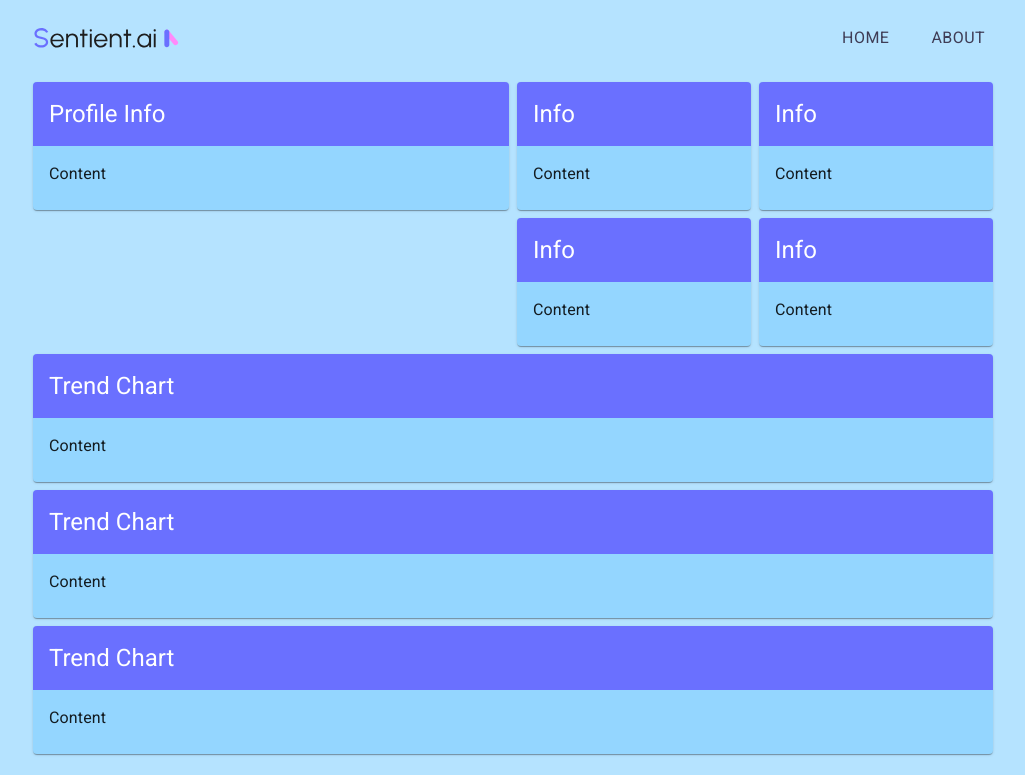
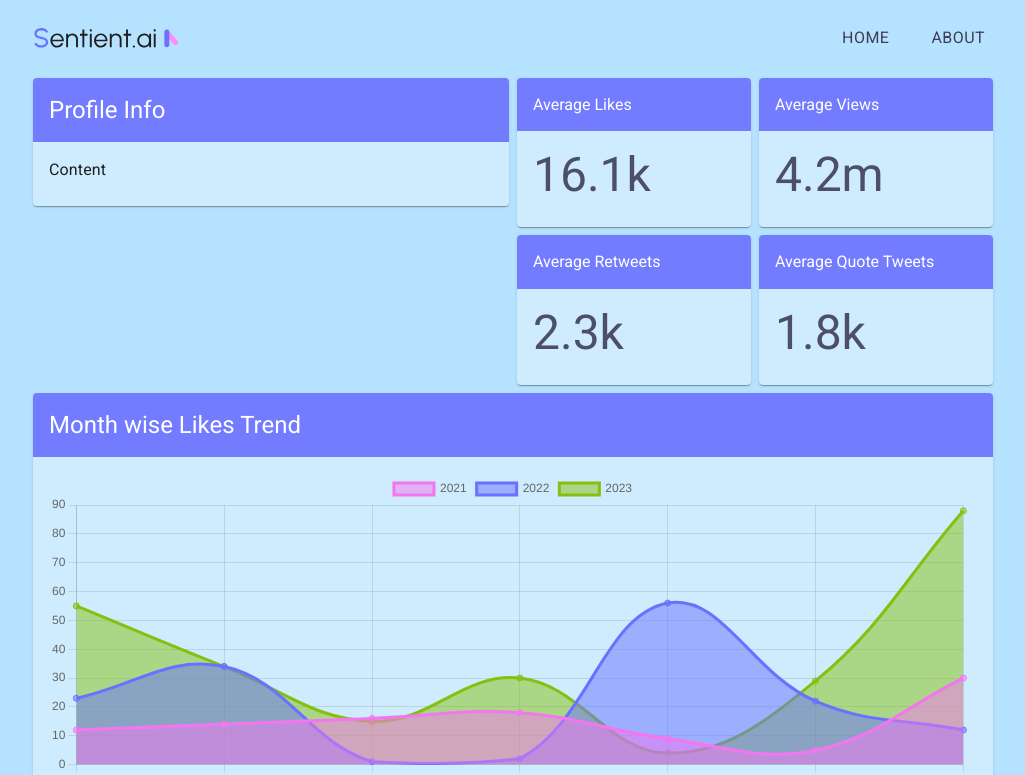
Before and after one commit to om-varshney/Sentient.ai, a React (Create React App) app in the folder Frontend/sentient/: page / in a window 1280 px wide. Shown: the part 802-1577 px from the top of the page, without its empty margins (127-1152 px from the left). Built offline with nearby package versions, Linux system fonts and the light colour scheme.

Commit message:
Charts Added

```diff
--- a/Frontend/sentient/package.json
+++ b/Frontend/sentient/package.json
@@ -15,8 +15,10 @@
     "@testing-library/user-event": "^13.5.0",
     "chart.js": "^4.2.1",
     "dayjs": "^1.11.7",
+    "faker": "^6.6.6",
     "prettier": "^2.8.4",
     "react": "^18.2.0",
+    "react-chartjs-2": "^5.2.0",
     "react-dom": "^18.2.0",
     "react-redux": "^8.0.5",
     "react-scripts": "5.0.1",
--- a/Frontend/sentient/src/Components/application/SentimentDashboard/chartCard.js
+++ b/Frontend/sentient/src/Components/application/SentimentDashboard/chartCard.js
@@ -1,26 +1,96 @@
 import Card from "@mui/material/Card";
 import CardContent from "@mui/material/CardContent";
 import { CardHeader } from "@mui/material";
-import Typography from "@mui/material/Typography";
 import { makeStyles } from "@mui/styles";
+import {
+  Chart as ChartJS,
+  CategoryScale,
+  LinearScale,
+  BarElement,
+  Title,
+  Tooltip,
+  Legend,
+} from "chart.js";
+import { Bar } from "react-chartjs-2";
 
 const useStyles = makeStyles((theme) => ({
   chartCard: {
-    backgroundColor: "#94D6FF !important",
+    backgroundColor: "#ceecfd !important",
   },
   chartTitle: {
-    backgroundColor: "#6A70FF",
+    backgroundColor: "rgba(106,112,255,0.9)",
     color: "#fff",
   },
 }));
+
+ChartJS.register(
+  CategoryScale,
+  LinearScale,
+  BarElement,
+  Title,
+  Tooltip,
+  Legend
+);
+
+export const options = {
+  responsive: true,
+  maintainAspectRatio: false,
+  plugins: {
+    legend: {
+      position: "top",
+    },
+    title: {
+      display: false,
+      text: "Chart.js Bar Chart",
+    },
+  },
+};
+
+const labels = ["January", "February", "March", "April", "May", "June", "July"];
+
+export const data = {
+  labels,
+  datasets: [
+    {
+      label: "2021",
+      data: [12, 14, 16, 18, 9, 5, 30],
+      borderColor: "rgba(244,118,239,1)",
+      backgroundColor: "rgba(244,118,239,0.5)",
+      borderRadius: 50,
+      borderWidth: 2,
+    },
+    {
+      label: "2022",
+      data: [23, 34, 1, 2, 56, 22, 12],
+      borderColor: "rgba(106,112,255,1)",
+      backgroundColor: "rgba(106,112,255,0.5)",
+      borderRadius: 50,
+      borderWidth: 2,
+    },
+    {
+      label: "2023",
+      data: [55, 34, 15, 30, 4, 29, 88],
+      borderColor: "rgba(135,191,16,1)",
+      backgroundColor: "rgba(135,191,16,0.5)",
+      borderRadius: 50,
+      borderWidth: 2,
+    },
+  ],
+};
 
 export default function ChartCard() {
   const classes = useStyles();
   return (
     <Card className={classes.chartCard}>
-      <CardHeader title="Trend Chart" className={classes.chartTitle} />
+      <CardHeader title="Bar Chart" className={classes.chartTitle} />
       <CardContent>
-        <Typography>Content</Typography>
+        <div
+          style={{
+            height: "40vh",
+          }}
+        >
+          <Bar options={options} data={data} type={"bar"} />
+        </div>
       </CardContent>
     </Card>
   );
--- a/Frontend/sentient/src/Components/application/SentimentDashboard/dashboard.js
+++ b/Frontend/sentient/src/Components/application/SentimentDashboard/dashboard.js
@@ -28,6 +28,7 @@ const useStyles = makeStyles((theme) => ({
     justifyContent: "center",
     alignContent: "flex-start",
     zIndex: 1,
+    paddingBottom: "8px",
   },
   backgroundEffect1: {
     position: "fixed",
--- a/Frontend/sentient/src/Components/application/SentimentDashboard/infoCard.js
+++ b/Frontend/sentient/src/Components/application/SentimentDashboard/infoCard.js
@@ -6,10 +6,10 @@ import { makeStyles } from "@mui/styles";
 
 const useStyles = makeStyles((theme) => ({
   infoCard: {
-    backgroundColor: "#94D6FF !important",
+    backgroundColor: "#ceecfd !important",
   },
   infoTitle: {
-    backgroundColor: "#6A70FF",
+    backgroundColor: "rgba(106,112,255,0.9)",
     color: "#fff",
   },
 }));
--- a/Frontend/sentient/src/Components/application/SentimentDashboard/radarCard.js
+++ b/Frontend/sentient/src/Components/application/SentimentDashboard/radarCard.js
@@ -3,16 +3,86 @@ import CardContent from "@mui/material/CardContent";
 import { CardHeader } from "@mui/material";
 import Typography from "@mui/material/Typography";
 import { makeStyles } from "@mui/styles";
+import {
+  Chart as ChartJS,
+  RadialLinearScale,
+  PointElement,
+  LineElement,
+  Filler,
+  Tooltip,
+  Legend,
+} from "chart.js";
+import { Bar, Radar } from "react-chartjs-2";
+
+ChartJS.register(
+  RadialLinearScale,
+  PointElement,
+  LineElement,
+  Filler,
+  Tooltip,
+  Legend
+);
 
 const useStyles = makeStyles((theme) => ({
   radarCard: {
-    backgroundColor: "#94D6FF !important",
+    backgroundColor: "#ceecfd !important",
   },
   radarTitle: {
-    backgroundColor: "#6A70FF",
+    backgroundColor: "rgba(106,112,255,0.9)",
     color: "#fff",
   },
 }));
+
+export const options = {
+  responsive: true,
+  maintainAspectRatio: false,
+  plugins: {
+    legend: {
+      position: "top",
+    },
+    title: {
+      display: false,
+      text: "Chart.js Bar Chart",
+    },
+  },
+  scales: {
+    r: {
+      ticks: {
+        // https://www.chartjs.org/docs/latest/axes/radial/#ticks
+        backdropColor: "transparent", // https://www.chartjs.org/docs/latest/axes/_common_ticks.html
+      },
+    },
+  },
+};
+
+const labels = ["January", "February", "March", "April", "May", "June", "July"];
+
+export const data = {
+  labels,
+  datasets: [
+    {
+      label: "2021",
+      data: [12, 14, 16, 18, 9, 5, 30],
+      borderColor: "#F476EF",
+      backgroundColor: "rgba(244,118,239,0.5)",
+      tension: 0.1,
+    },
+    {
+      label: "2022",
+      data: [23, 34, 1, 2, 56, 22, 12],
+      borderColor: "#6A70FF",
+      backgroundColor: "rgba(106,112,255,0.5)",
+      tension: 0.1,
+    },
+    {
+      label: "2023",
+      data: [55, 34, 15, 30, 4, 29, 88],
+      borderColor: "#87BF10",
+      backgroundColor: "rgba(135,191,16,0.5)",
+      tension: 0.1,
+    },
+  ],
+};
 
 export default function RadarCard() {
   const classes = useStyles();
@@ -20,7 +90,13 @@ export default function RadarCard() {
     <Card className={classes.radarCard}>
       <CardHeader title="Radar Chart" className={classes.radarTitle} />
       <CardContent>
-        <Typography>Content</Typography>
+        <div
+          style={{
+            height: "80vh",
+          }}
+        >
+          <Radar type={"radar"} data={data} options={options} />
+        </div>
       </CardContent>
     </Card>
   );
--- a/Frontend/sentient/src/Components/application/basicDashboard/chartCard.js
+++ b/Frontend/sentient/src/Components/application/basicDashboard/chartCard.js
@@ -1,26 +1,101 @@
 import Card from "@mui/material/Card";
 import CardContent from "@mui/material/CardContent";
 import { CardHeader } from "@mui/material";
-import Typography from "@mui/material/Typography";
 import { makeStyles } from "@mui/styles";
+import React from "react";
+import {
+  Chart as ChartJS,
+  CategoryScale,
+  LinearScale,
+  PointElement,
+  LineElement,
+  Title,
+  Tooltip,
+  Legend,
+} from "chart.js";
+import { Line } from "react-chartjs-2";
+
+ChartJS.register(
+  CategoryScale,
+  LinearScale,
+  PointElement,
+  LineElement,
+  Title,
+  Tooltip,
+  Legend
+);
 
 const useStyles = makeStyles((theme) => ({
   chartCard: {
-    backgroundColor: "#94D6FF !important",
+    backgroundColor: "#ceecfd !important",
   },
   chartTitle: {
-    backgroundColor: "#6A70FF",
+    backgroundColor: "rgba(106,112,255,0.9)",
     color: "#fff",
+  },
+  chartContent: {
+    height: "50vh !important",
   },
 }));
 
-export default function ChartCard() {
+export const options = {
+  responsive: true,
+  maintainAspectRatio: false,
+  plugins: {
+    legend: {
+      position: "top",
+    },
+    title: {
+      display: false,
+    },
+  },
+};
+
+const labels = ["January", "February", "March", "April", "May", "June", "July"];
+
+export const data = {
+  labels,
+  datasets: [
+    {
+      label: "2021",
+      data: [12, 14, 16, 18, 9, 5, 30],
+      borderColor: "#F476EF",
+      backgroundColor: "rgba(244,118,239,0.5)",
+      tension: 0.4,
+      fill: "origin",
+    },
+    {
+      label: "2022",
+      data: [23, 34, 1, 2, 56, 22, 12],
+      borderColor: "#6A70FF",
+      backgroundColor: "rgba(106,112,255,0.5)",
+      tension: 0.4,
+      fill: "origin",
+    },
+    {
+      label: "2023",
+      data: [55, 34, 15, 30, 4, 29, 88],
+      borderColor: "#87BF10",
+      backgroundColor: "rgba(135,191,16,0.5)",
+      tension: 0.4,
+      fill: "origin",
+    },
+  ],
+};
+
+export default function ChartCard(props) {
   const classes = useStyles();
   return (
-    <Card className={classes.chartCard}>
-      <CardHeader title="Trend Chart" className={classes.chartTitle} />
+    <Card className={classes.chartCard} elevation={1}>
+      <CardHeader title={props.title} className={classes.chartTitle} />
       <CardContent>
-        <Typography>Content</Typography>
+        <div
+          style={{
+            height: "40vh",
+          }}
+        >
+          <Line options={options} data={data} type={"line"} />
+        </div>
       </CardContent>
     </Card>
   );
--- a/Frontend/sentient/src/Components/application/basicDashboard/dashboard.js
+++ b/Frontend/sentient/src/Components/application/basicDashboard/dashboard.js
@@ -28,6 +28,7 @@ const useStyles = makeStyles((theme) => ({
     justifyContent: "center",
     alignContent: "flex-start",
     zIndex: 1,
+    paddingBottom: "8px",
   },
   backgroundEffect1: {
     position: "fixed",
@@ -65,28 +66,28 @@ export const BasicDashboard = () => {
           </Grid>
           <Grid item container xs={6} spacing={1}>
             <Grid item xs={6}>
-              <InfoCard />{" "}
+              <InfoCard title="Average Likes" content={"16.1k"} />
             </Grid>
             <Grid item xs={6}>
-              <InfoCard />
+              <InfoCard title="Average Views" content={"4.2m"} />
             </Grid>
             <Grid item xs={6}>
-              <InfoCard />
+              <InfoCard title="Average Retweets" content={"2.3k"} />
             </Grid>
             <Grid item xs={6}>
-              <InfoCard />
+              <InfoCard title="Average Quote Tweets" content={"1.8k"} />
             </Grid>
           </Grid>
         </Grid>
         <Grid item container xs={12} spacing={1}>
           <Grid item xs={12}>
-            <ChartCard />
+            <ChartCard title="Month wise Likes Trend" />
           </Grid>
           <Grid item xs={12}>
-            <ChartCard />
+            <ChartCard title="Month wise Views Trend" />
           </Grid>
           <Grid item xs={12}>
-            <ChartCard />
+            <ChartCard title="Month wise Retweets Trend" />
           </Grid>
         </Grid>
       </Grid>
--- a/Frontend/sentient/src/Components/application/basicDashboard/infoCard.js
+++ b/Frontend/sentient/src/Components/application/basicDashboard/infoCard.js
@@ -6,21 +6,26 @@ import { makeStyles } from "@mui/styles";
 
 const useStyles = makeStyles((theme) => ({
   infoCard: {
-    backgroundColor: "#94D6FF !important",
+    backgroundColor: "#ceecfd !important",
+    "& .MuiCardHeader-title": {
+      fontSize: "1rem !important",
+    },
   },
   infoTitle: {
-    backgroundColor: "#6A70FF",
+    backgroundColor: "rgba(106,112,255,0.9)",
     color: "#fff",
   },
 }));
 
-export default function InfoCard() {
+export default function InfoCard(props) {
   const classes = useStyles();
   return (
     <Card className={classes.infoCard}>
-      <CardHeader title="Info" className={classes.infoTitle} />
+      <CardHeader title={props.title} className={classes.infoTitle} />
       <CardContent>
-        <Typography>Content</Typography>
+        <Typography variant="h3" style={{ color: "rgba(63,61,86,0.9)" }}>
+          {props.content}
+        </Typography>
       </CardContent>
     </Card>
   );
--- a/Frontend/sentient/src/Components/application/basicDashboard/profileCard.js
+++ b/Frontend/sentient/src/Components/application/basicDashboard/profileCard.js
@@ -6,10 +6,10 @@ import { makeStyles } from "@mui/styles";
 
 const useStyles = makeStyles((theme) => ({
   profileCard: {
-    backgroundColor: "#94D6FF !important",
+    backgroundColor: "#ceecfd !important",
   },
   profileTitle: {
-    backgroundColor: "#6A70FF",
+    backgroundColor: "rgba(106,112,255,0.9)",
     color: "#fff",
   },
 }));
--- a/Frontend/sentient/src/Components/application/sideNav.js
+++ b/Frontend/sentient/src/Components/application/sideNav.js
@@ -10,7 +10,7 @@ const useStyles = makeStyles((theme) => ({
     flexDirection: "column",
     alignContent: "space-evenly",
     justifyContent: "space-evenly",
-    position: "absolute",
+    position: "fixed",
     height: "50vh",
     left: "3vw",
     top: "25vh",
--- a/Frontend/sentient/src/Components/fab.js
+++ b/Frontend/sentient/src/Components/fab.js
@@ -31,7 +31,7 @@ export default function NewQueryButton() {
   return (
     <SpeedDial
       ariaLabel="SpeedDial basic example"
-      sx={{ position: "absolute", bottom: "3vh", right: "3vw" }}
+      sx={{ position: "fixed", bottom: "3vh", right: "3vw" }}
       icon={<SpeedDialIcon />}
       className={classes.fab}
     >
--- a/Frontend/sentient/src/index.css
+++ b/Frontend/sentient/src/index.css
@@ -27,7 +27,7 @@ img {
 }
 
 .customNav::-webkit-scrollbar-thumb {
-  background-color: #94D6FF;
+  background-color: #6A70FF;
 }
 
 .customNav::-webkit-scrollbar {
```
Also changed, not shown: 1 other file (tests, documents, lock files or other folders).
